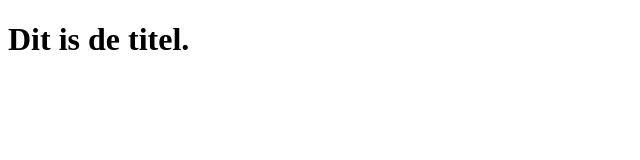
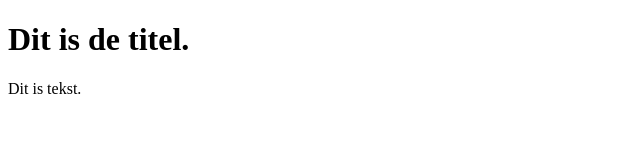
Before and after one commit to DamierClaeys/nieuwProject, a plain HTML site: page newProject/WebContent/index.html in a window 1280 px wide. Shown: the full height of the page, 0-640 px from the left. Drawn offline with Linux system fonts and the light colour scheme.

Commit message:
Dit is de tweede wijziging aan index.html

```diff
--- a/newProject/WebContent/index.html
+++ b/newProject/WebContent/index.html
@@ -7,5 +7,9 @@
 
 	<body>
 		<h1>Dit is de titel.</h1>
+
+		<article>
+			<p>Dit is tekst.</p>
+		</article>
 	</body>
 </html>
```
